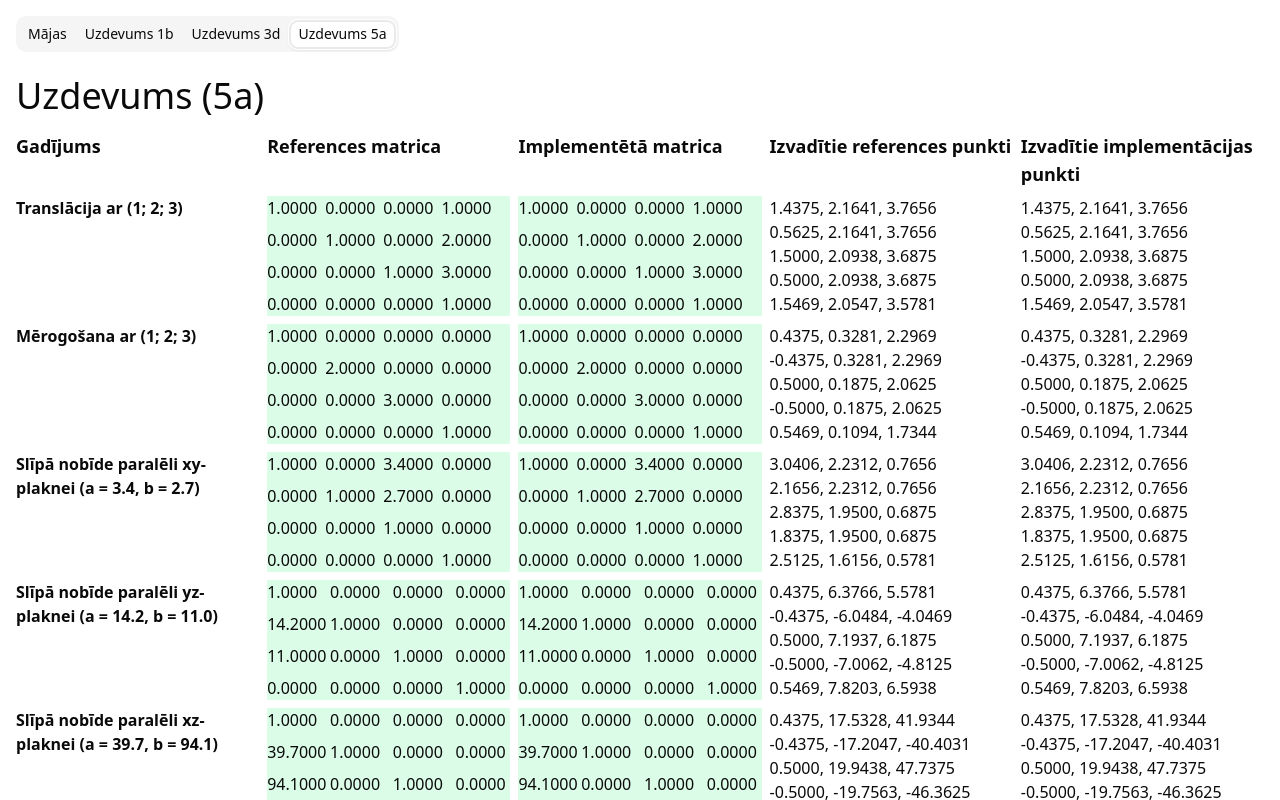
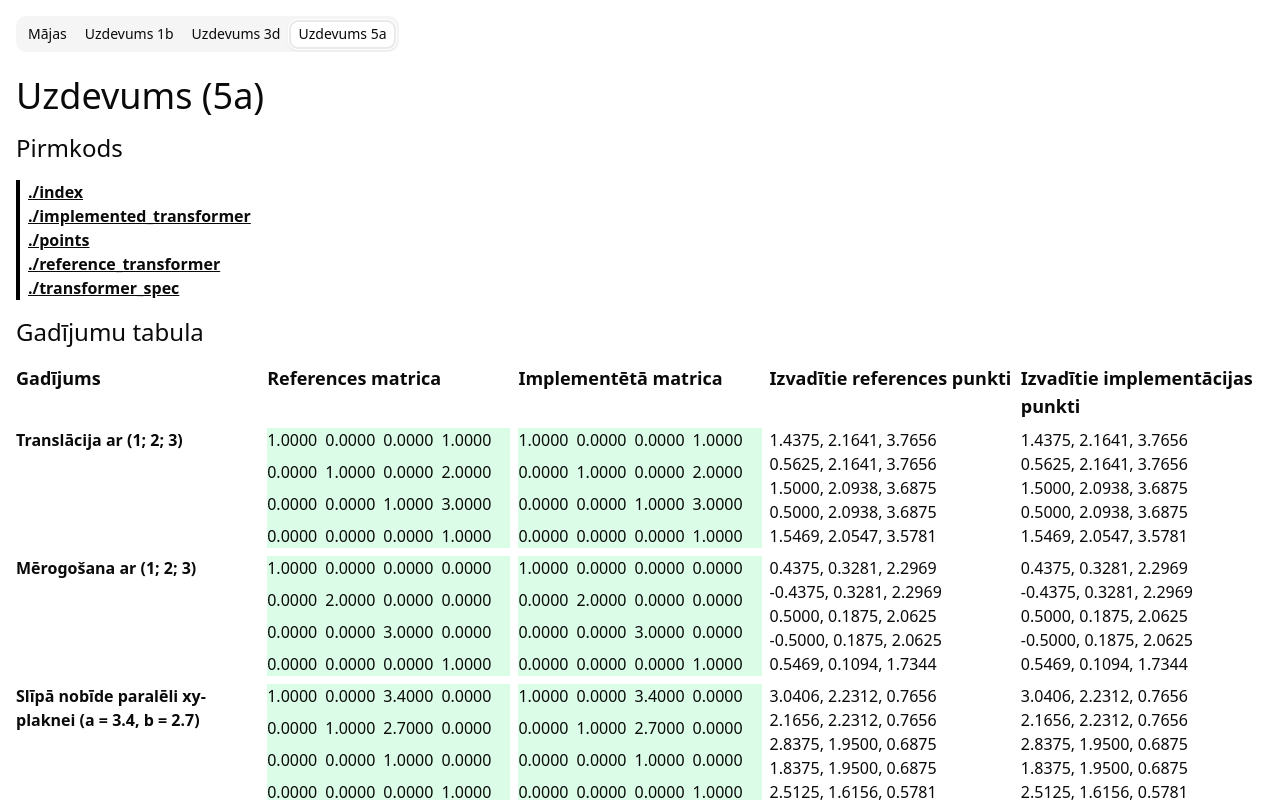
Before and after one commit to 3starblaze/datorgrafika, a React (Vite) app: page / in a window 1280 px wide. Both pictures are taken after a click on the tab "Uzdevums 5a". Shown: the top 800 px of the page. Built offline with nearby package versions, Linux system fonts and the light colour scheme.

Commit message:
Add source code to task 5a

```diff
--- a/src/pages/task5a/index.tsx
+++ b/src/pages/task5a/index.tsx
@@ -4,6 +4,14 @@ import referenceTransformer from "./implemented_transformer";
 import { ReactNode } from "react";
 import { points as importedPoints } from "./points";
 import { cn } from "@/lib/utils";
+import {
+    SourceCodeSection,
+} from "@/components/source-code";
+import thisString from ".?raw";
+import implementedTransformerString from "./implemented_transformer?raw";
+import pointsString from "./points?raw";
+import referenceTransformerString from "./reference_transformer?raw";
+import transformerSpecString from "./transformer_spec?raw";
 
 const formatNumber = (x: number) => x.toFixed(4);
 
@@ -165,6 +173,19 @@ export default function () {
     return (
         <div>
             <h2 className="text-4xl mb-4">Uzdevums (5a)</h2>
+
+            <SourceCodeSection
+                sources={[
+                    { title: "./index", contentString: thisString },
+                    { title: "./implemented_transformer", contentString: implementedTransformerString },
+                    { title: "./points", contentString: pointsString },
+                    { title: "./reference_transformer", contentString: referenceTransformerString },
+                    { title: "./transformer_spec", contentString: transformerSpecString },
+                ]}
+            />
+
+            <h3 className="text-2xl my-4">Gadījumu tabula</h3>
+
             <div className="grid grid-cols-5 gap-2">
                 <>
                     <div className="font-bold text-lg">Gadījums</div>
```
